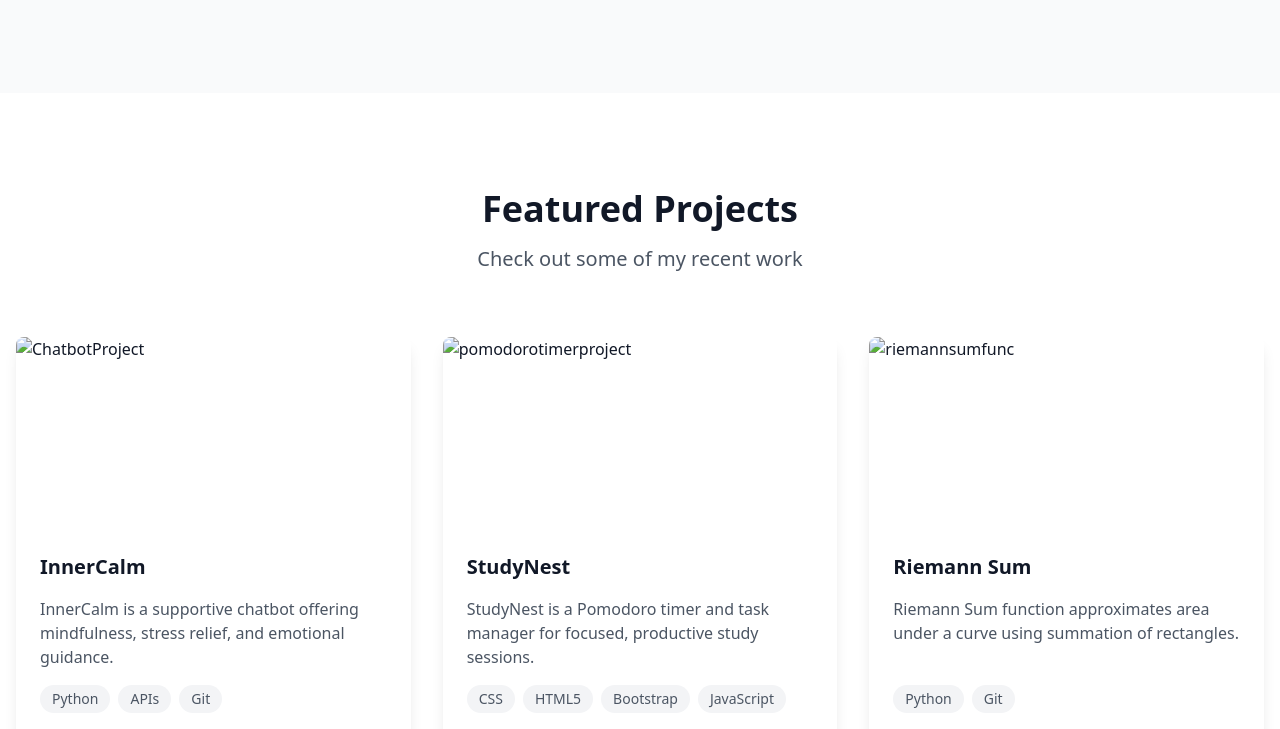
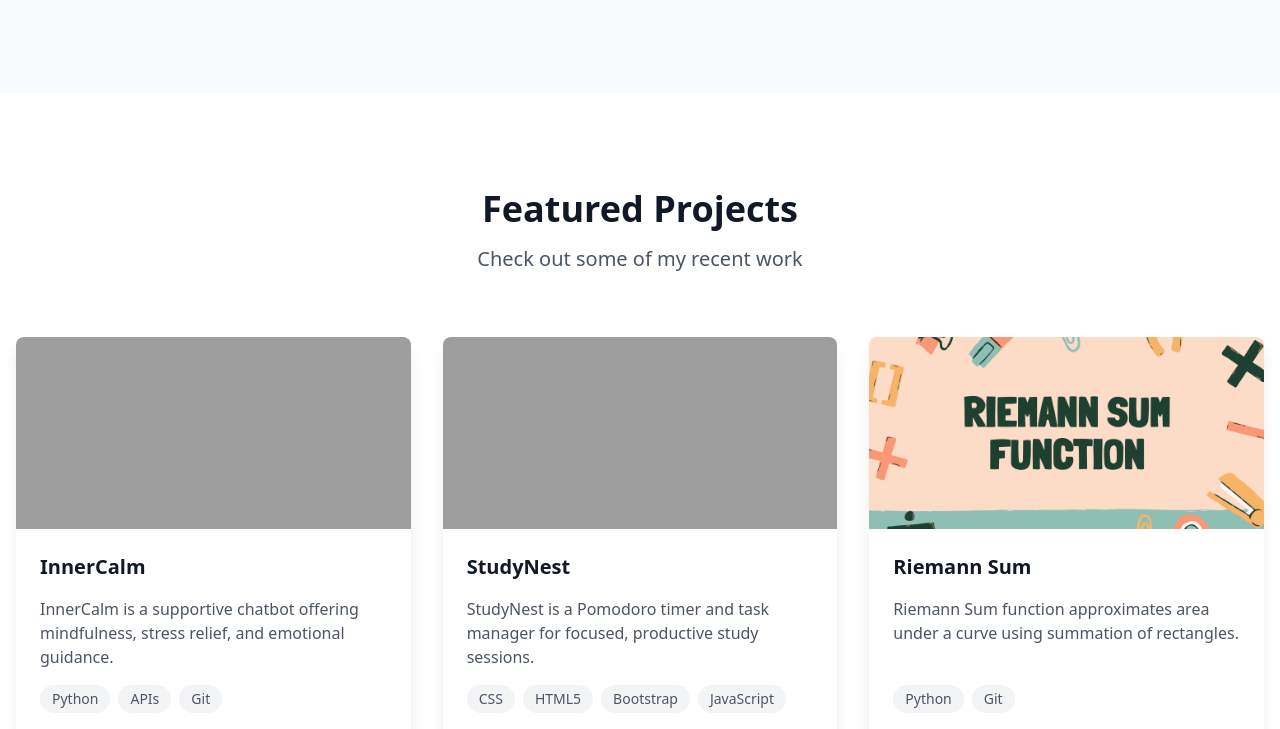
Before and after one commit to 1nnocentia/inno-portfolio, a website: page index.html in a window 1280 px wide. Shown: the part 2753-3482 px from the top of the page. Drawn offline with nearby package versions, Linux system fonts and the light colour scheme; files that its build step writes are made by us from their sources; the site is published under a folder, as on GitHub Pages, so addresses that start at the root find nothing.

Commit message:
update / in img src

```diff
--- a/index.html
+++ b/index.html
@@ -209,7 +209,7 @@
                         <div class="w-72 h-72 mx-auto animate-morph bg-gradient-to-br from-primary via-secondary to-accent rounded-full relative overflow-hidden">
                             <div class="absolute inset-0 bg-gradient-to-br from-primary/59 via-secondary/50 to-accent/50 rounded-full blur-2xl animate-morph">
                             </div>
-                            <img src="/assets/about1.jpg" alt="Profile Photo" class="absolute inset-0 w-full h-full object-cover z-10"/>
+                            <img src="assets/about1.jpg" alt="Profile Photo" class="absolute inset-0 w-full h-full object-cover z-10"/>
                         </div>
                     </div>
                 </div>
@@ -305,7 +305,7 @@
                     <!-- Project Card 1 -->
                      <div class="bg-white dark:bg-dark-background rounded-lg shadow-lg overflow-hidden hover:shadow-xl transition-all duration-300 transform hover:-translate-y-1">
                         <div class="h-48 relative">
-                            <img src="/assets/1.png" alt="ChatbotProject" class="w-full h-full object-cover"/>
+                            <img src="assets/1.png" alt="ChatbotProject" class="w-full h-full object-cover"/>
                             <div class="absolute inset-0 bg-black/20"></div>
                         </div>
                         <div class="p-6">
@@ -330,7 +330,7 @@
                      <!-- Project Card 2 -->
                      <div class="bg-white dark:bg-dark-background rounded-lg shadow-lg overflow-hidden hover:shadow-xl transition-all duration-300 transform hover:-translate-y-1">
                         <div class="h-48 relative">
-                            <img src="/assets/2.png" alt="pomodorotimerproject" class="w-full h-full object-cover"/>
+                            <img src="assets/2.png" alt="pomodorotimerproject" class="w-full h-full object-cover"/>
                             <div class="absolute inset-0 bg-black/20"></div>
                         </div>
                         <div class="p-6">
@@ -356,7 +356,7 @@
                      <!-- Project Card 3 -->
                      <div class="bg-white dark:bg-dark-background rounded-lg shadow-lg overflow-hidden hover:shadow-xl transition-all duration-300 transform hover:-translate-y-1">
                         <div class="h-48 relative">
-                            <img src="/assets/3.png" alt="riemannsumfunc" class="w-full h-full object-cover"/>
+                            <img src="assets/3.png" alt="riemannsumfunc" class="w-full h-full object-cover"/>
                             <div class="absolute inset-0 bg-black/20"></div>
                         </div>
                         <div class="p-6">
```
